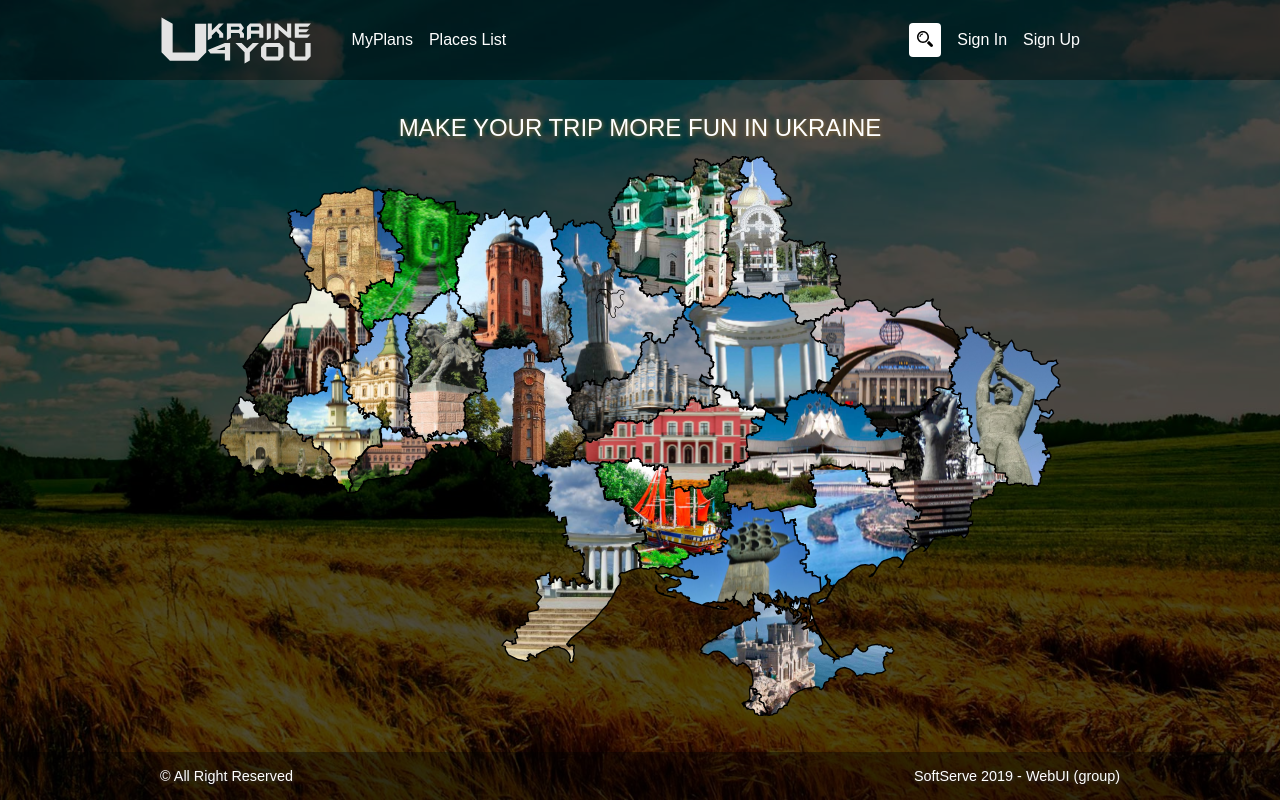
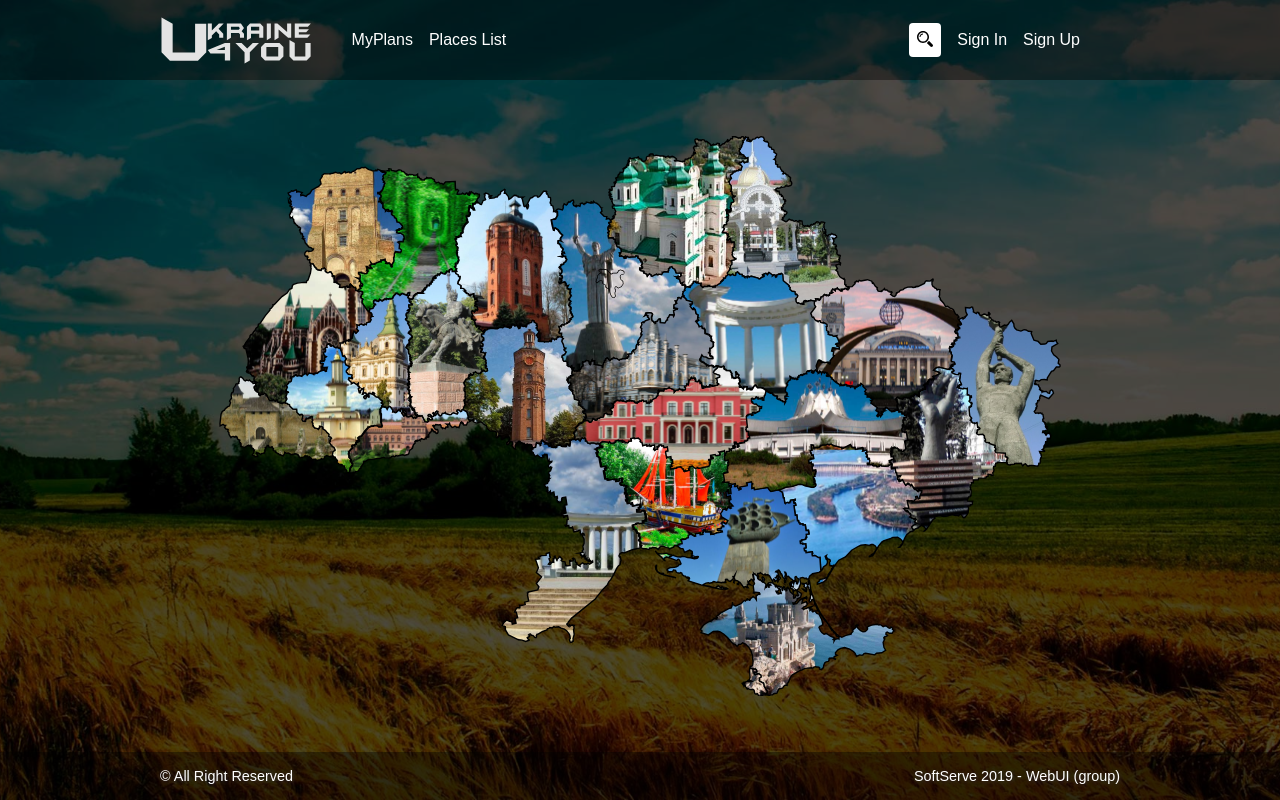
Before and after one commit to Social-projects-Rivne/U4U_Client, a React (Create React App) app: page / in a window 1280 px wide. Built offline with nearby package versions, Linux system fonts and the light colour scheme.

Commit message:
deleted slogan

```diff
--- a/src/components/uMap/UMap.js
+++ b/src/components/uMap/UMap.js
@@ -1,19 +1,15 @@
-import React from 'react';
-import './UMap.scss';
-import MapSvg from "./mapContent/mapSvg"
+import React from "react";
+import "./UMap.scss";
+import MapSvg from "./mapContent/mapSvg";
 
 const UMap = () => {
-    return (
-        <main className="map" id="map">
-			<h1 className="map__slogan">
-				Make your trip more fun in Ukraine
-			</h1>
+  return (
+    <main className="map" id="map">
+      <MapSvg />
 
-			<MapSvg />
-
-			<div className="description"></div>
-		</main>
-    )
+      <div className="description"></div>
+    </main>
+  );
 };
 
 export default UMap;
```
